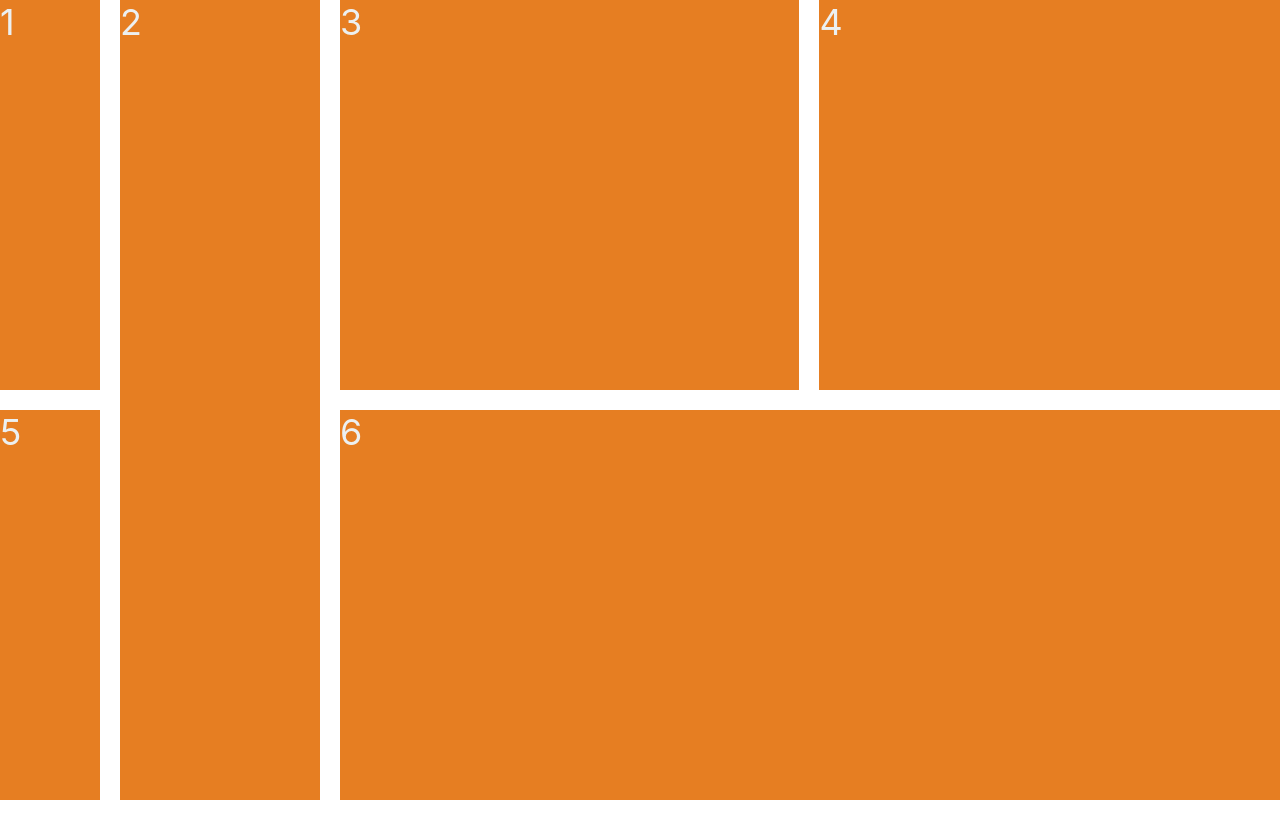
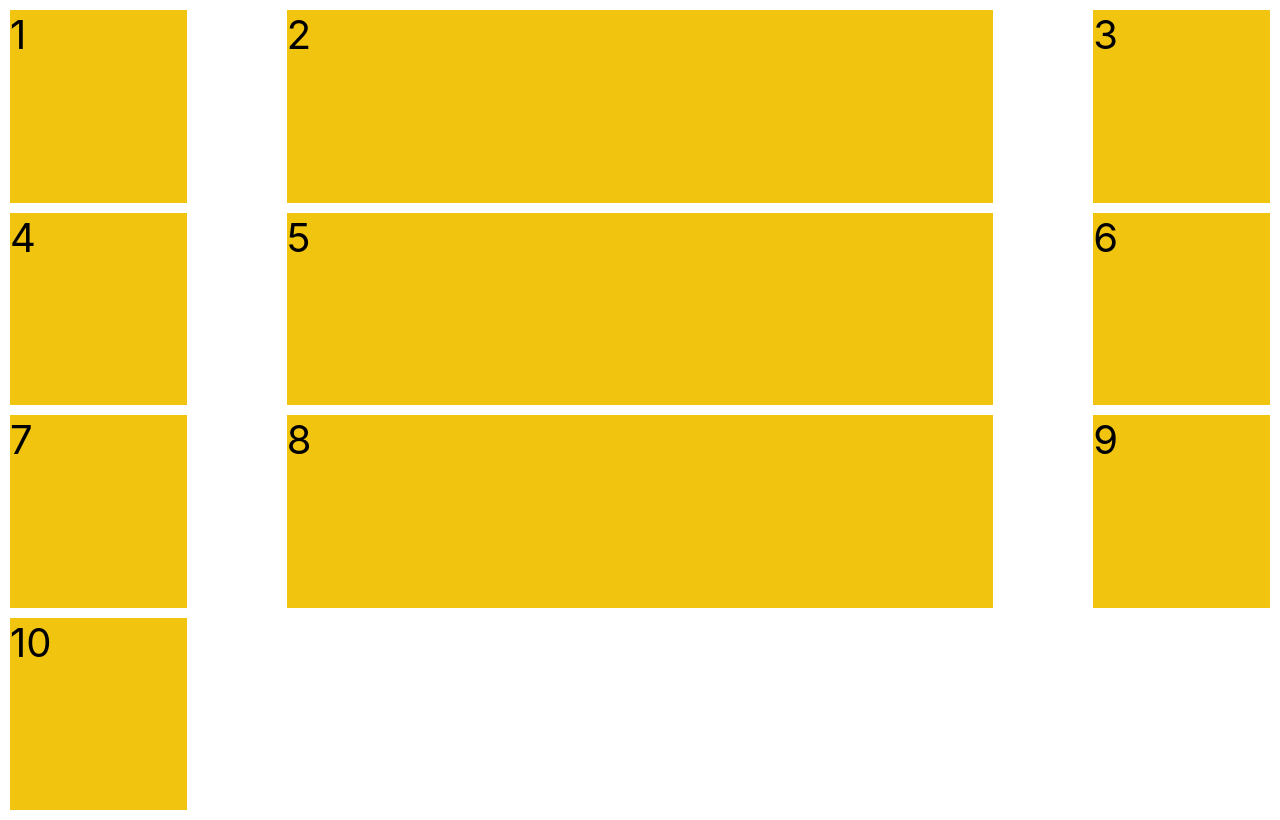
Before and after one commit to hewonjeong/grid, a React (Create React App) app: page / in a window 1280 px wide. Built offline with nearby package versions, Linux system fonts and the light colour scheme.

Commit message:
feat: add Gaps

```diff
--- a/src/index.tsx
+++ b/src/index.tsx
@@ -1,10 +1,10 @@
 import React from 'react'
 import ReactDOM from 'react-dom'
-import Placement from './pages/Placement'
+import Gaps from './pages/Gaps'
 import './index.scss'
 
 const Home = () => {
-  return <Placement />
+  return <Gaps />
 }
 
 ReactDOM.render(
--- /dev/null
+++ b/src/pages/Gaps.module.scss
@@ -0,0 +1,14 @@
+@import 'palette';
+
+.container {
+  display: grid;
+  height: 100vh;
+  grid-template-columns: 1fr 4fr 1fr;
+  grid-gap: 10px 100px;
+  margin: 10px;
+
+  .gridItem {
+    background-color: $yellow;
+    font-size: 40px;
+  }
+}
--- /dev/null
+++ b/src/pages/Gaps.tsx
@@ -0,0 +1,17 @@
+import React from 'react'
+import styles from './Gaps.module.scss'
+
+const Placement = () => {
+  return (
+    <div className={styles.container}>
+      {Array(10)
+        .fill(null)
+        .map((_, i) => i + 1)
+        .map((num) => (
+          <div className={styles.gridItem}>{num}</div>
+        ))}
+    </div>
+  )
+}
+
+export default Placement
```
